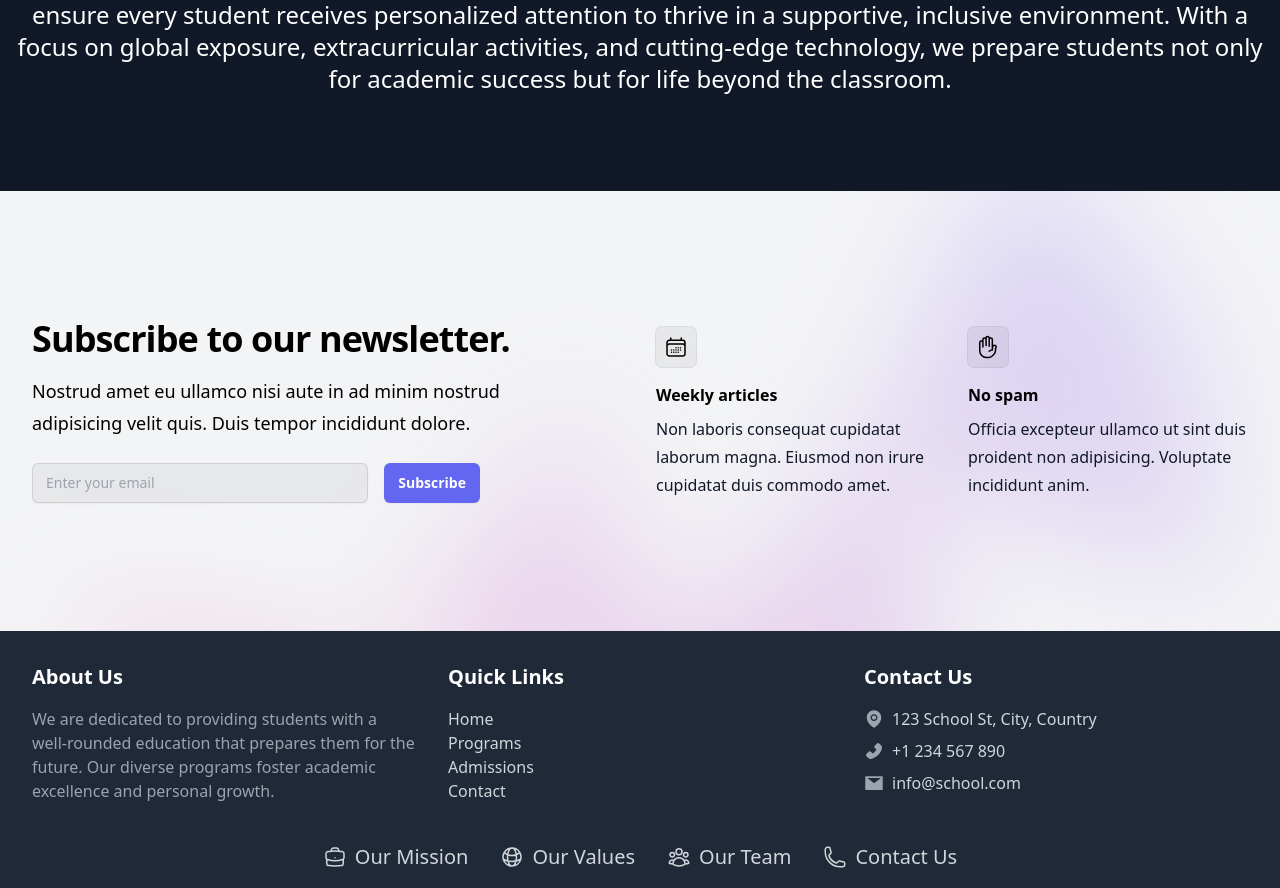
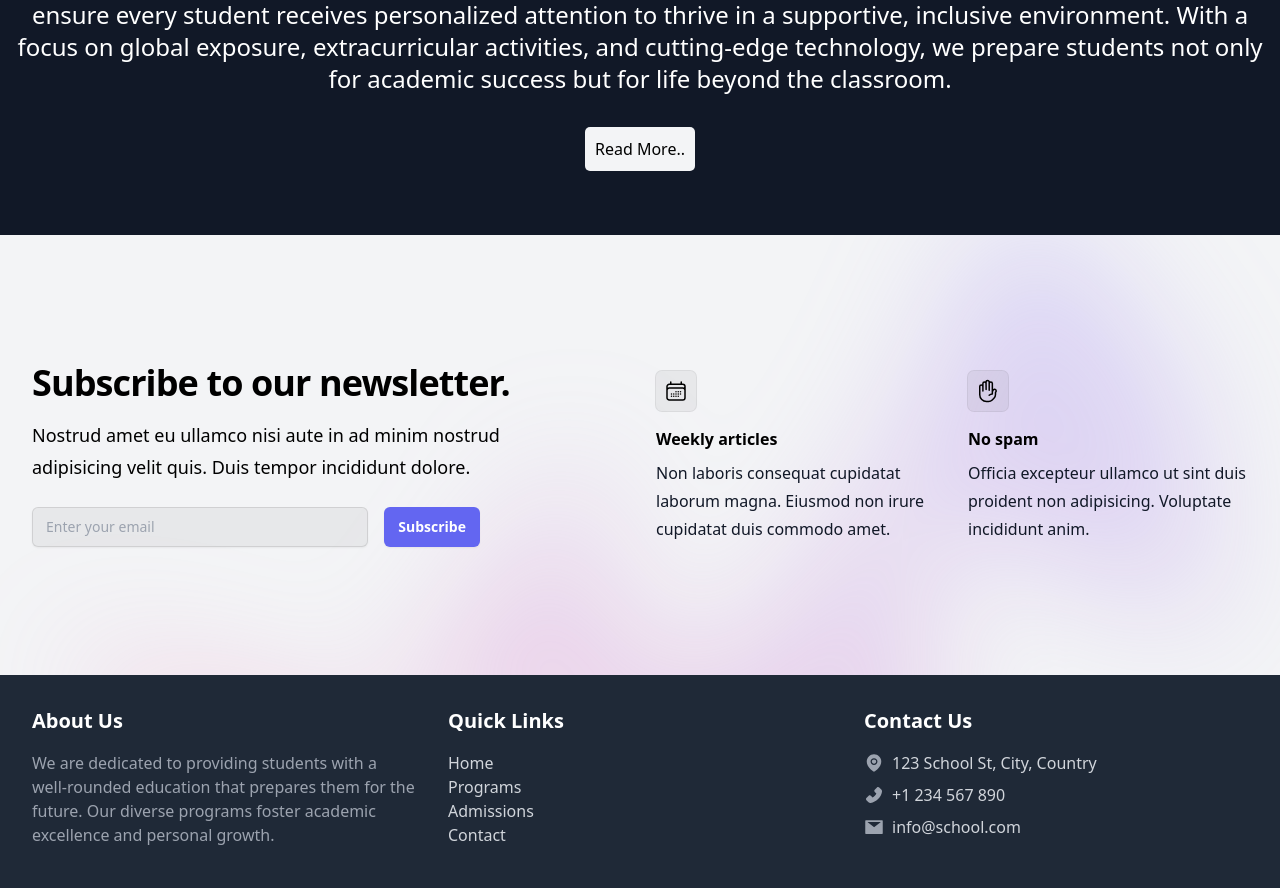
Before and after one commit to Lungan77/S_High, a Next.js app: page / in a window 1280 px wide. Shown: the part 2943-3831 px from the top of the page. Built offline with nearby package versions, Linux system fonts and the light colour scheme.

Commit message:
addreadmoreB

```diff
--- a/app/globals.css
+++ b/app/globals.css
@@ -131,3 +131,12 @@ body {
   width: 100%;
   height: 500px;
 }
+
+.read_more{
+  padding: 10px;
+  border-radius: 5px;
+}
+
+.read_more button{
+  color: black;
+}
--- a/components/about.jsx
+++ b/components/about.jsx
@@ -15,6 +15,9 @@ function About() {
           With a focus on global exposure, extracurricular activities, and cutting-edge technology, we prepare students not only for academic success but for life beyond the classroom.
         </p>
       </div>
+      <div className="read_more bg-gray-100 hover:bg-gray-500">
+        <button className="hover:text-gray-100" type="submit">Read More..</button>
+      </div>
     </header>
   )
 }
```
